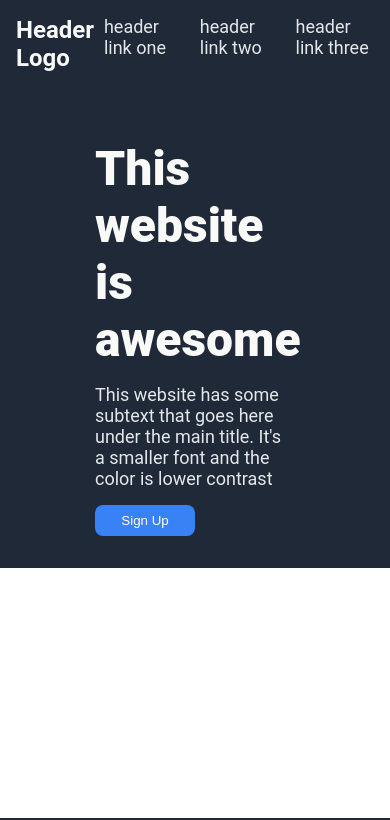
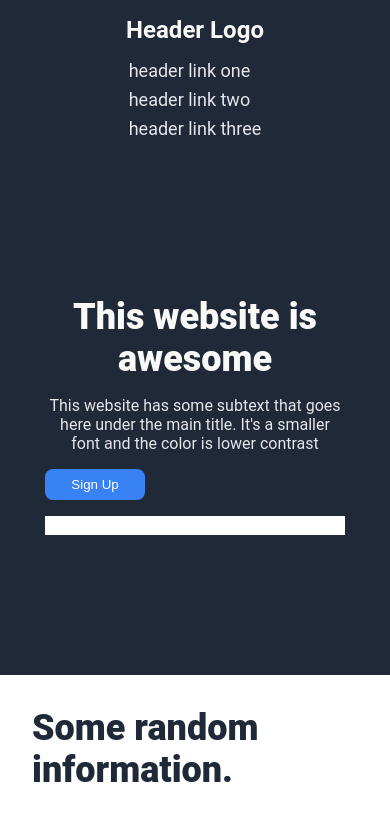
Before and after one commit to niisirana/landing-page, a plain HTML site: page index.html in a window 390 px wide. Shown: the top 820 px of the page. Drawn offline with Linux system fonts and the light colour scheme.

Commit message:
Update styles.css for improved responsiveness

```diff
--- a/styles.css
+++ b/styles.css
@@ -199,12 +199,55 @@ li {
     font-size: 14px;
 }
 
-@media only screen and (width < 600px) {
+@media only screen and (max-width: 600px) {
     .images {
         flex-wrap: wrap;
+        gap: 16px; /* Adjust spacing for smaller screens */
     }
 
     .hero {
         flex-wrap: wrap;
+        flex-direction: column; /* Stack content for mobile */
+        gap: 16px;
+    }
+
+    .hero-content {
+        width: 100%; /* Take full width on small screens */
+        text-align: center; /* Center-align text for better readability */
+    }
+
+    .hero-title {
+        font-size: 36px; /* Reduce font size for better fit */
+    }
+
+    .hero-subtitle {
+        font-size: 16px;
+    }
+
+    .hero-img {
+        width: 300px; /* Adjust image size */
+        height: auto;
+    }
+
+    .nav {
+        flex-direction: column;
+        align-items: center;
+        gap: 16px; /* Add space between logo and links */
+    }
+
+    ul {
+        flex-direction: column;
+        gap: 8px; /* Reduce gap between links */
+    }
+
+    .reg-container {
+        flex-direction: column;
+        gap: 16px; /* Stack content for better layout */
+        width: 100%;
+        padding: 16px;
+    }
+
+    .sign-up {
+        width: 100%; /* Full-width button for mobile */
     }
 }
```
